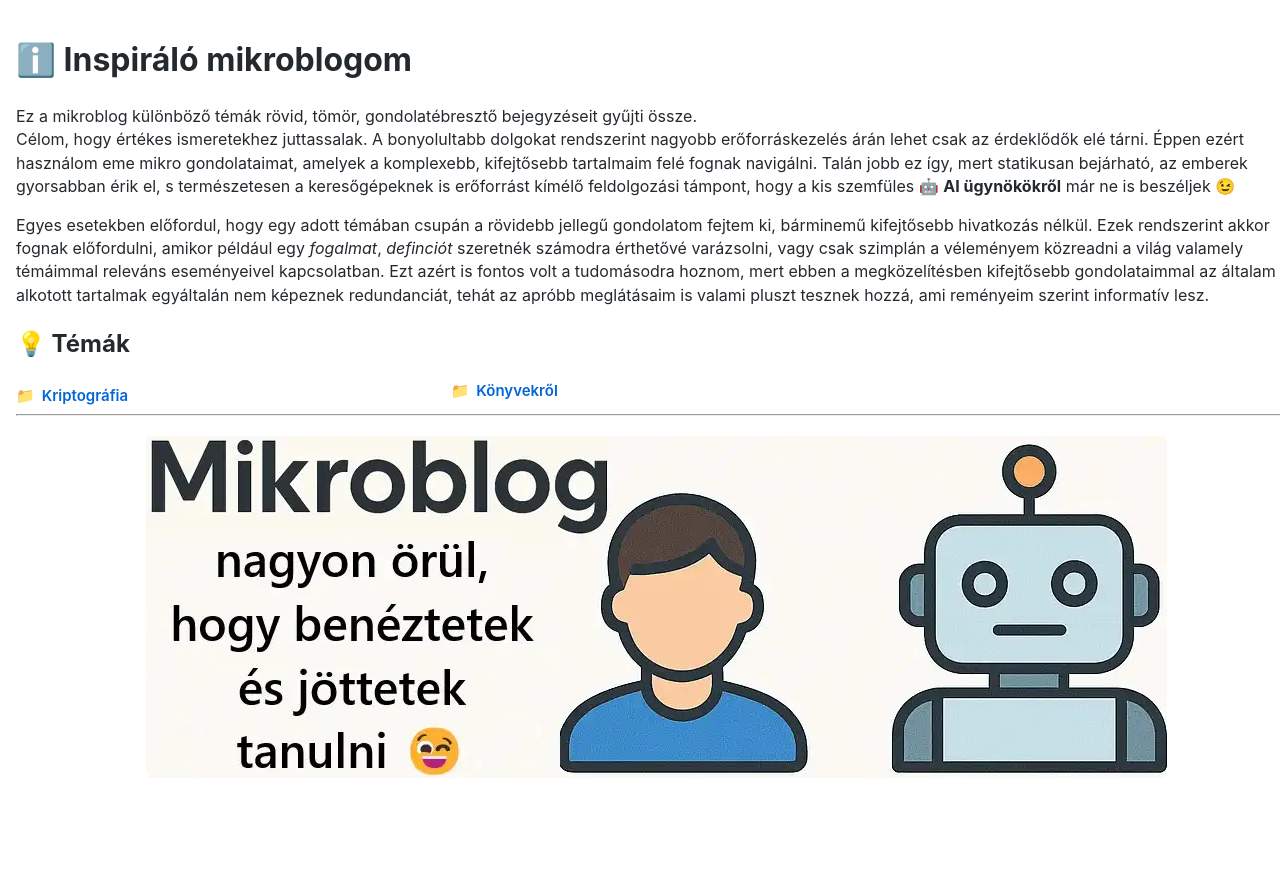
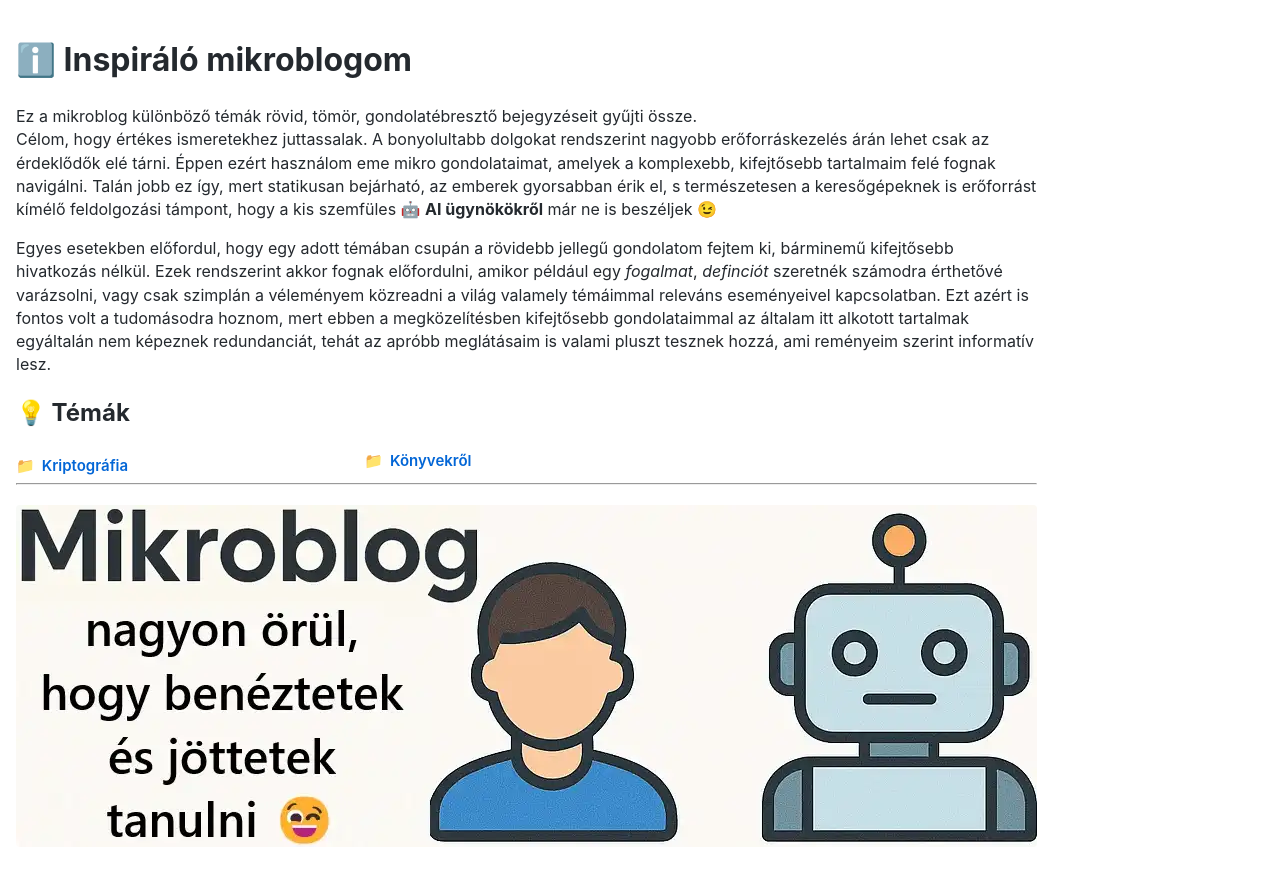
Before and after one commit to inspiralo/mikroblog, a Jekyll site: the page built from docs/index.md, in a window 1280 px wide. Shown: the top 886 px of the page. Built offline with Jekyll 4.4.1, drawn with Linux system fonts in a browser that asks for light colours.

Commit message:
Update style.css

```diff
--- a/docs/assets/css/style.css
+++ b/docs/assets/css/style.css
@@ -12,7 +12,7 @@ body {
 /* === Wrapper – régi GitHub Pages stílus === */
 
 .wrapper {
-  max-width: none;
+  max-width: 1021px;
   width: 100%;
   padding: 1rem;
 }
```
